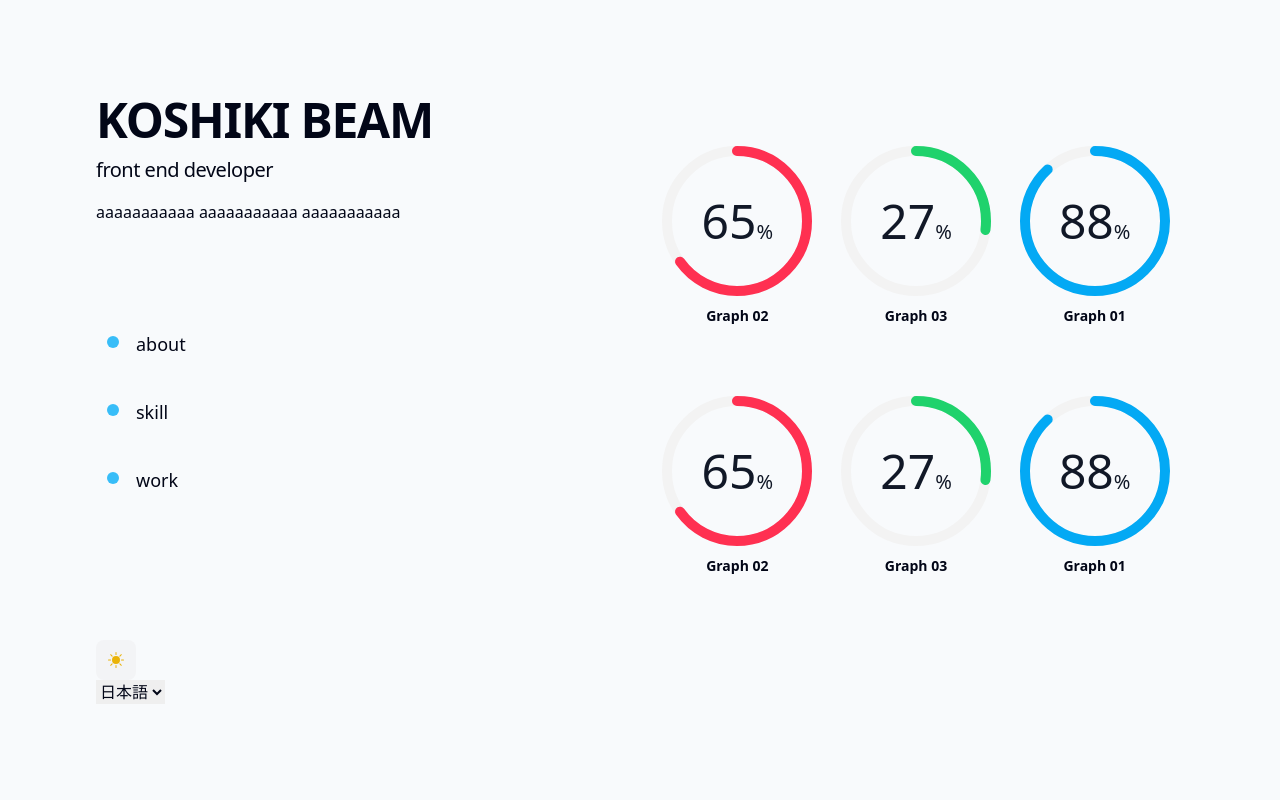
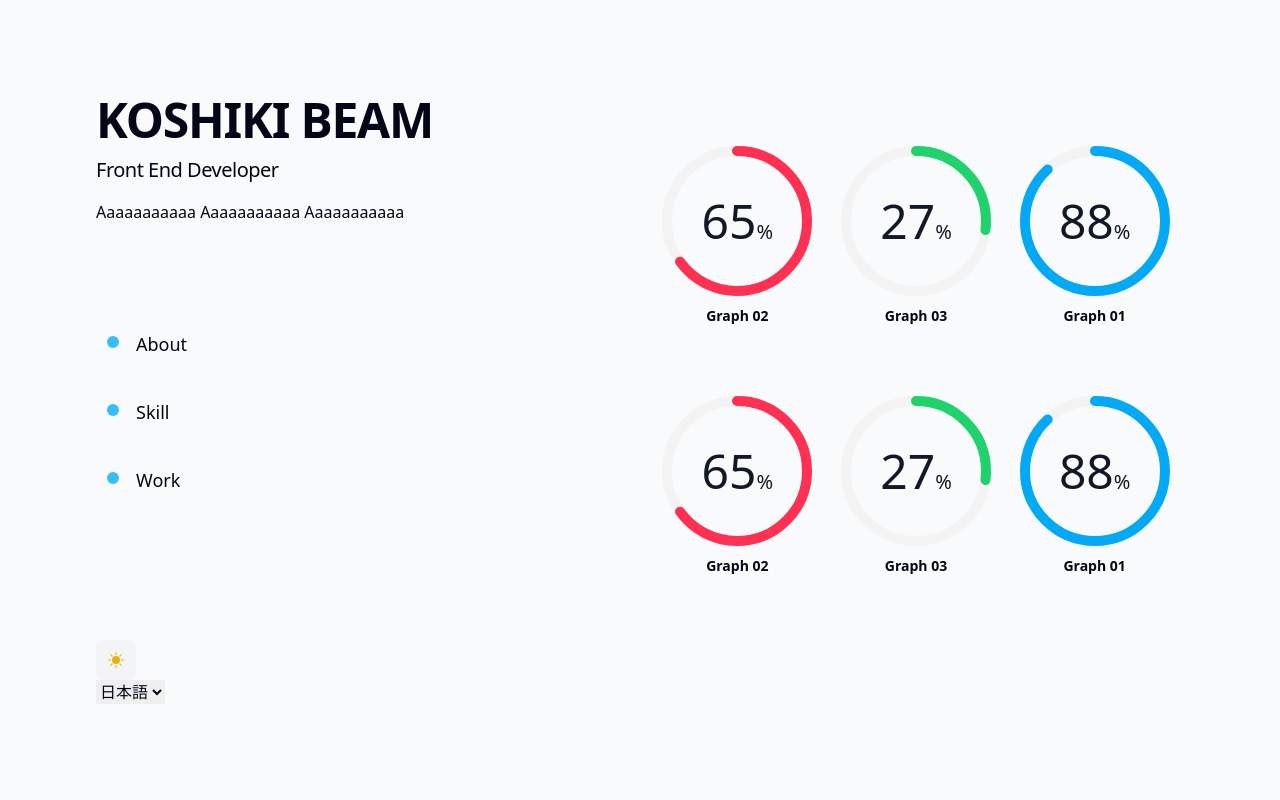
Before and after one commit to KOSHIKIBEAM/portfolio_2023_01_24, a React (Vite) app: page / in a window 1280 px wide. Shown: the top 800 px of the page. Built offline with nearby package versions, Linux system fonts and the light colour scheme.

Commit message:
🎨 最初の文字大文字にする

```diff
--- a/src/App.jsx
+++ b/src/App.jsx
@@ -6,7 +6,7 @@ import AboutSection from "./components/AboutSection";
 
 function App() {
   return (
-    <div className="bg-slate-50 text-slate-950 dark:bg-slate-900 dark:text-slate-50 selection:bg-teal-300 selection:text-teal-900">
+    <div className="bg-slate-50 capitalize text-slate-950 dark:bg-slate-900 dark:text-slate-50 selection:bg-teal-300 selection:text-teal-900">
       <div className="mx-auto min-h-screen max-w-screen-xl px-6 py-12 font-sans md:px-12 md:py-20 lg:px-24 lg:py-0 ">
         <div className="lg:flex lg:justify-between lg:gap-4">
           <Header />
```
